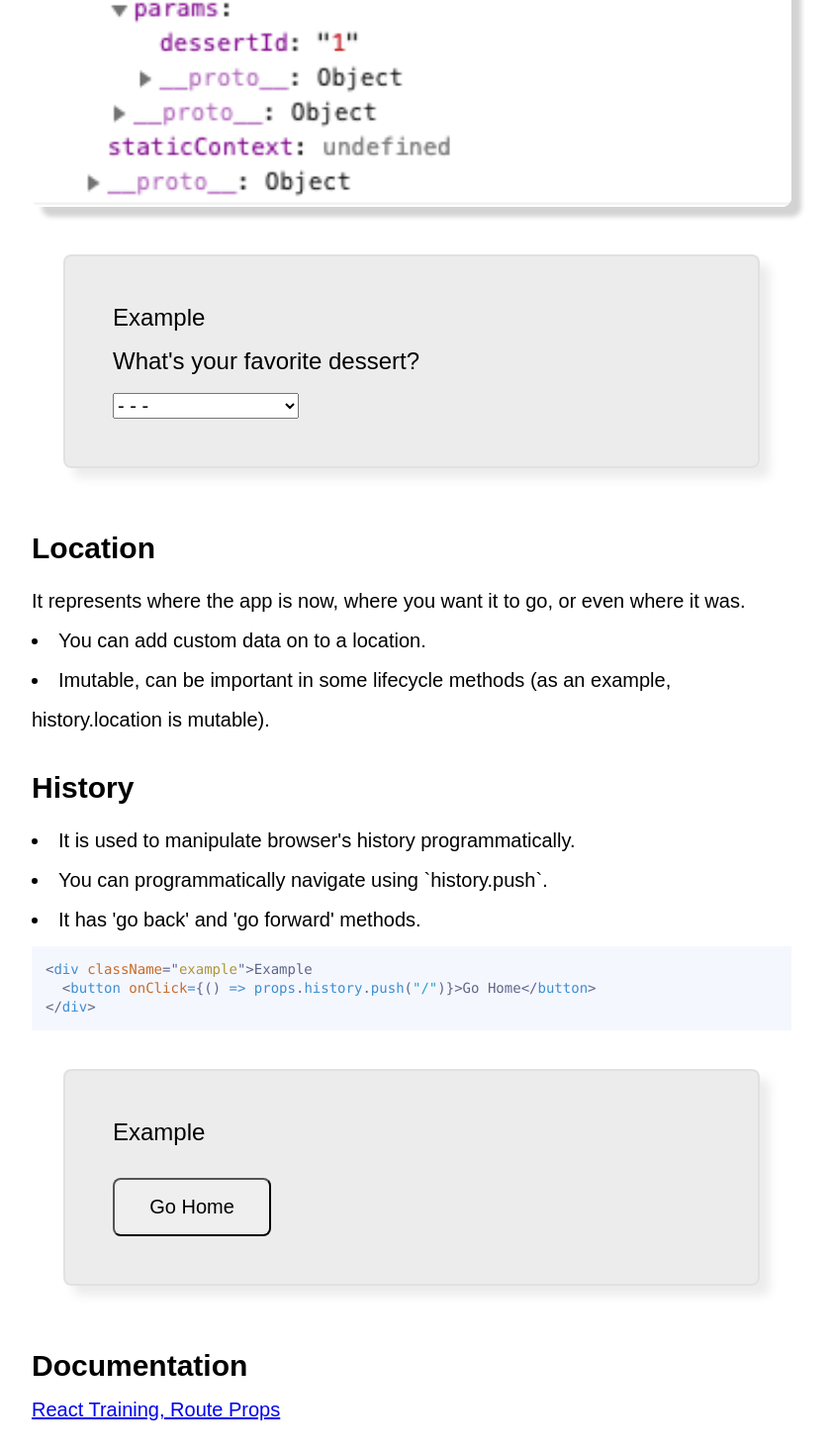
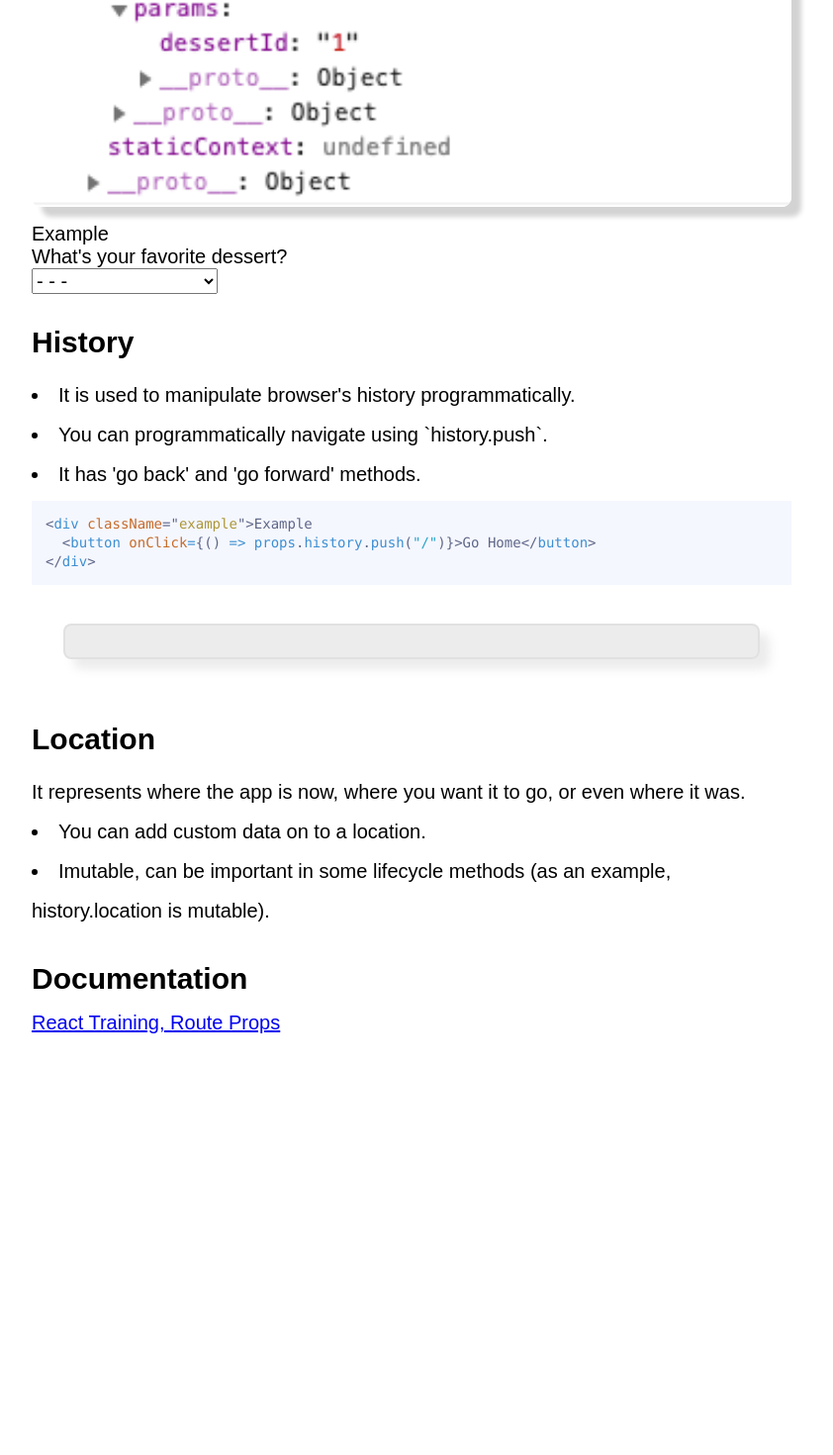
Before and after one commit to kishnparbadia1/react-router-live-demo, a React (Create React App) app: page /route-props in a window 1280 px wide. Shown: the part 5038-6508 px from the top of the page at 99% size, without its empty margins (224-1066 px from the left). After the commit the page ends 6179 px from the top, so only its background shows below. Built offline with nearby package versions, Linux system fonts and the light colour scheme.

Commit message:
remove button

```diff
--- a/src/App.css
+++ b/src/App.css
@@ -97,19 +97,13 @@ a:visited {
   color: rgba(0, 0, 0, 0.646);
 }
 
-.example>div{
-  font-size: 1.5rem;
-  margin-bottom: 1rem;
-  margin-top: 1rem;
-}
-
 select {
   font-size: 1.25rem;
 }
 
-.example {
+.example-back-button {
   margin: 2rem;
-  padding: 3rem;
+  padding: 1rem;
   box-shadow: 10px 10px 10px rgba(211, 211, 211, 0.434);
   border: .125rem solid rgba(211, 211, 211, 0.434);
   border-radius: .5rem;
@@ -117,7 +111,7 @@ select {
   background-color: rgba(211, 211, 211, 0.434);
 }
 
-.example>button{
+.example-back-button>button{
   display: block;
 }
 
--- a/src/RouteProps.js
+++ b/src/RouteProps.js
@@ -1,5 +1,5 @@
 import React from "react";
-import { Highlight } from './Highlight'
+import { Highlight } from "./Highlight";
 
 function RouteProps(props) {
   return (
@@ -27,7 +27,7 @@ function RouteProps(props) {
         Example
         <div>What's your favorite dessert?</div>
         <select
-          onChange={e => {
+          onChange={(e) => {
             if (e.target.value > 0) {
               props.history.push(`/favoritedessert/${e.target.value}`);
             }
@@ -42,6 +42,21 @@ function RouteProps(props) {
         </select>
       </div>
 
+      <h2>History</h2>
+      <li>It is used to manipulate browser's history programmatically.</li>
+      <li>You can programmatically navigate using `history.push`.</li>
+      <li>It has 'go back' and 'go forward' methods.</li>
+      <Highlight
+        code={`<div className="example">Example
+  <button onClick={() => props.history.push("/")}>Go Home</button>
+</div>`}
+      />
+      <div className="example-back-button">
+
+
+
+      </div>
+
       <h2>Location</h2>
       <p>
         It represents where the app is now, where you want it to go, or even
@@ -53,17 +68,6 @@ function RouteProps(props) {
         history.location is mutable).
       </li>
 
-      <h2>History</h2>
-      <li>It is used to manipulate browser's history programmatically.</li>
-      <li>You can programmatically navigate using `history.push`.</li>
-      <li>It has 'go back' and 'go forward' methods.</li>
-      <Highlight code={`<div className="example">Example
-  <button onClick={() => props.history.push("/")}>Go Home</button>
-</div>`} />
-      <div className="example">
-        Example
-        <button onClick={() => props.history.push("/")}>Go Home</button>
-      </div>
       <h2>Documentation</h2>
       <a
         href="https://reacttraining.com/react-router/web/api/Route/route-props"
```
